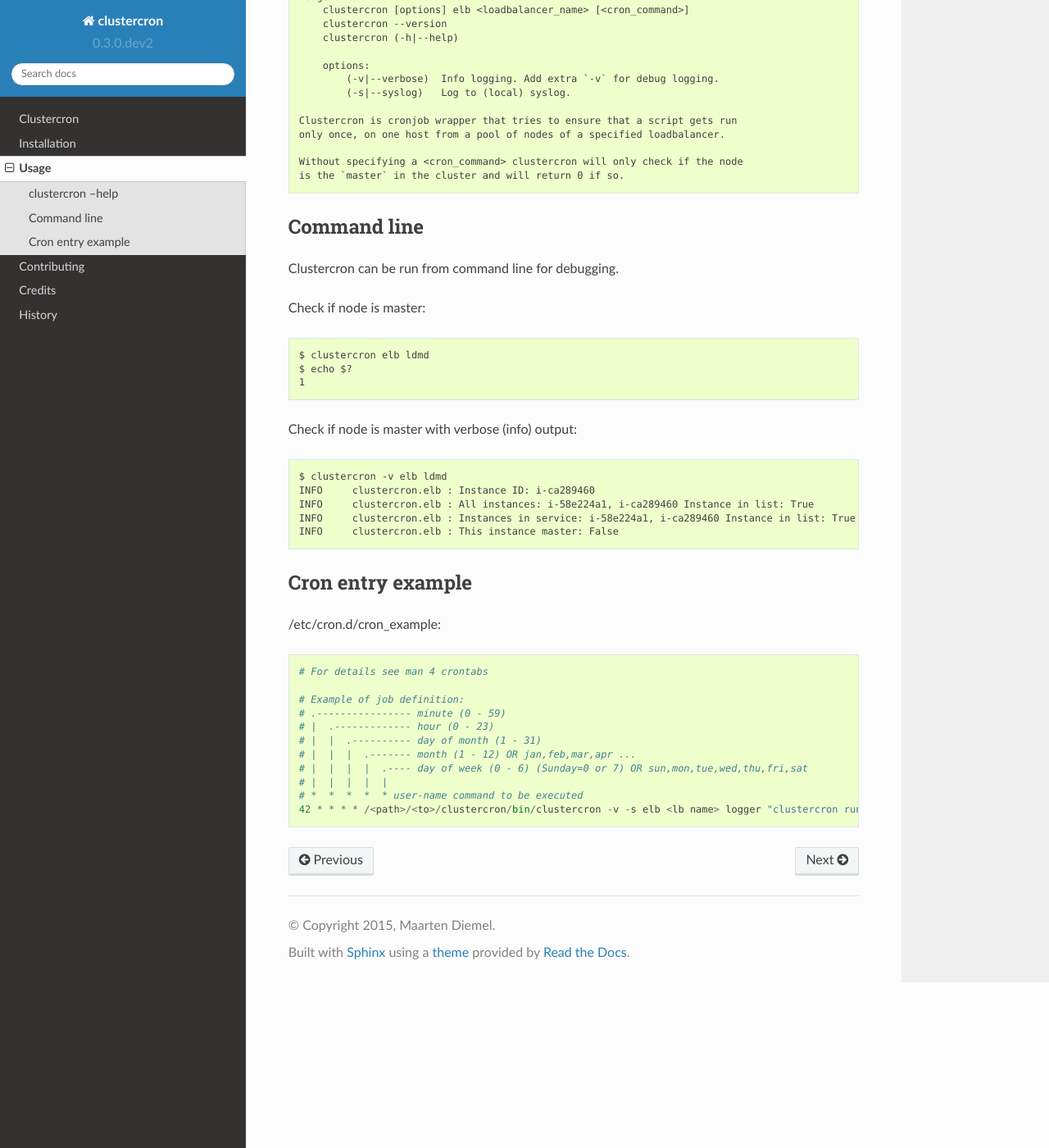
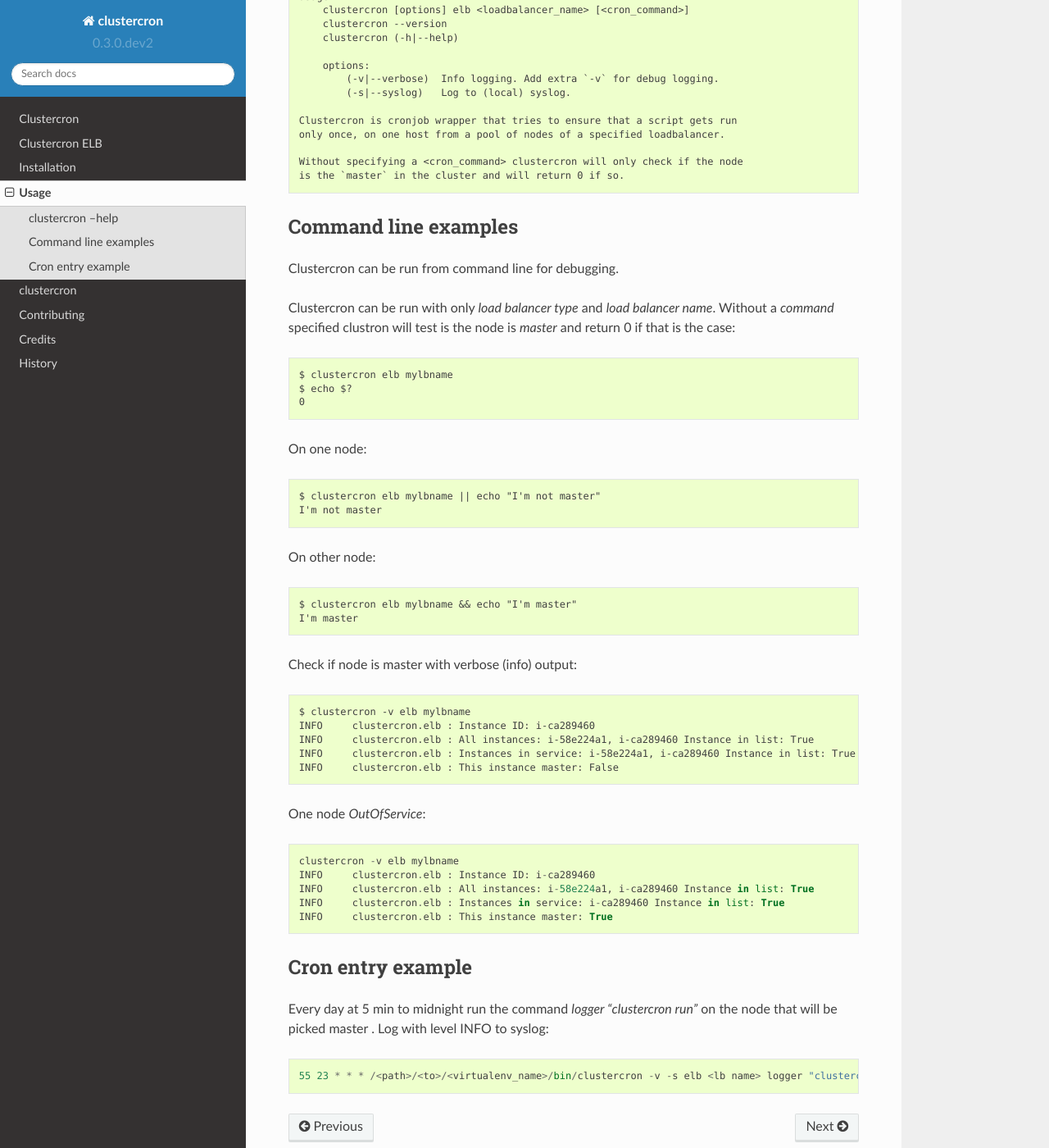
Before and after one commit to maartenq/clustercron, a Sphinx documentation site: the page built from docs/usage.rst, in a window 1280 px wide and 1400 px high, scrolled down 258 px. Shown: the whole window at 82% size. Built offline with Sphinx 7.4.7 and the Read the Docs theme 2.0.0, drawn with Linux system fonts in a browser that asks for light colours.

Commit message:
ELB documentation

```diff
--- a/README.rst
+++ b/README.rst
@@ -19,9 +19,7 @@
 
 Supported load balancers (till now):
 
-    * AWS Elastic Load Balancing (elb).
-
-This project is in Pre-Alpha status.
+    * AWS Elastic Load Balancing :ref:`clustercron-elb`
 
 * PyPi: https://pypi.python.org/pypi/clustercron
 * GitHub: https://github.com/maartenq/clustercron
--- a/clustercron/__init__.py
+++ b/clustercron/__init__.py
@@ -1,4 +1,5 @@
 # -*- coding: utf-8 -*-
+# vim: ts=4 et sw=4 sts=4 ft=python fenc=UTF-8 ai
 
 __author__ = 'Maarten Diemel'
 __email__ = 'maarten@maartendiemel.nl'
--- a/docs/index.rst
+++ b/docs/index.rst
@@ -8,8 +8,10 @@
    :maxdepth: 2
 
    readme
+   elb
    installation
    usage
+   modules
    contributing
    authors
    history
--- a/docs/usage.rst
+++ b/docs/usage.rst
@@ -22,40 +22,53 @@
     is the `master` in the cluster and will return 0 if so.
 
 
-Command line
-------------
+Command line examples
+---------------------
 
 Clustercron can be run from command line for debugging.
 
-Check if node is master::
+Clustercron can be run with only *load balancer type* and *load balancer name*.
+Without a *command* specified clustron will test is the node is *master* and
+return 0 if that is the case::
 
-    $ clustercron elb ldmd
+    $ clustercron elb mylbname
     $ echo $?
-    1
+    0
+
+On one node::
+
+    $ clustercron elb mylbname || echo "I'm not master"
+    I'm not master
+
+On other node::
+
+    $ clustercron elb mylbname && echo "I'm master"
+    I'm master
+
 
 
 Check if node is master with verbose (info) output::
 
-    $ clustercron -v elb ldmd
+    $ clustercron -v elb mylbname
     INFO     clustercron.elb : Instance ID: i-ca289460
     INFO     clustercron.elb : All instances: i-58e224a1, i-ca289460 Instance in list: True
     INFO     clustercron.elb : Instances in service: i-58e224a1, i-ca289460 Instance in list: True
     INFO     clustercron.elb : This instance master: False
 
 
+One node *OutOfService*::
+
+    clustercron -v elb mylbname
+    INFO     clustercron.elb : Instance ID: i-ca289460
+    INFO     clustercron.elb : All instances: i-58e224a1, i-ca289460 Instance in list: True
+    INFO     clustercron.elb : Instances in service: i-ca289460 Instance in list: True
+    INFO     clustercron.elb : This instance master: True
+
+
 Cron entry example
 ------------------
 
-/etc/cron.d/cron_example::
+Every day at 5 min to midnight run the command `logger "clustercron run"` on
+the node that will be picked master . Log with level INFO to syslog::
 
-    # For details see man 4 crontabs
-
-    # Example of job definition:
-    # .---------------- minute (0 - 59)
-    # |  .------------- hour (0 - 23)
-    # |  |  .---------- day of month (1 - 31)
-    # |  |  |  .------- month (1 - 12) OR jan,feb,mar,apr ...
-    # |  |  |  |  .---- day of week (0 - 6) (Sunday=0 or 7) OR sun,mon,tue,wed,thu,fri,sat
-    # |  |  |  |  |
-    # *  *  *  *  * user-name command to be executed
-    42 * * * * /<path>/<to>/clustercron/bin/clustercron -v -s elb <lb name> logger "clustercron run"
+    55 23 * * * /<path>/<to>/<virtualenv_name>/bin/clustercron -v -s elb <lb name> logger "clustercron run"
```
Also changed, not shown: docs/elb.rst (added, +89 -0 lines), docs/installation.rst (+14 -3 lines), elb.rst (added).
